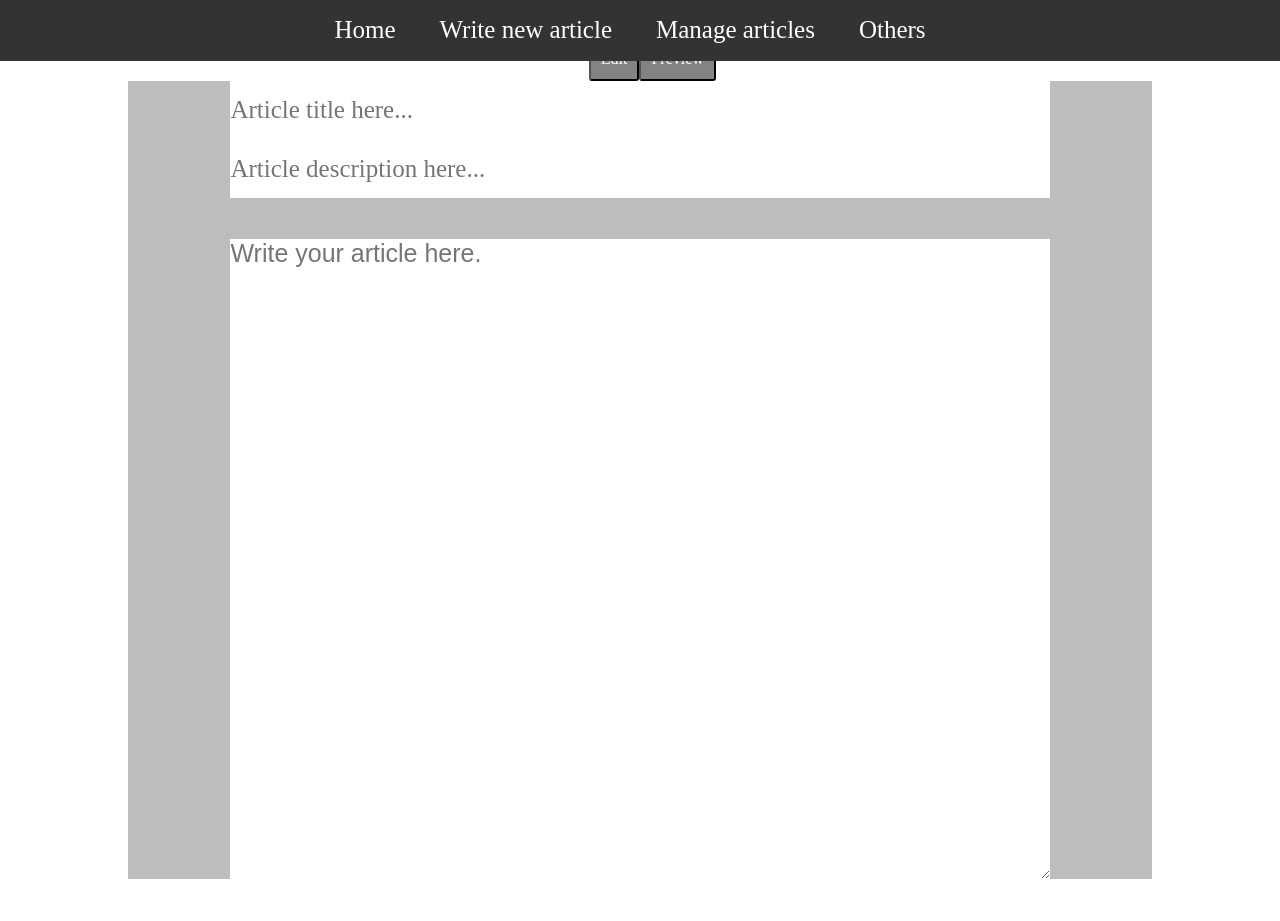
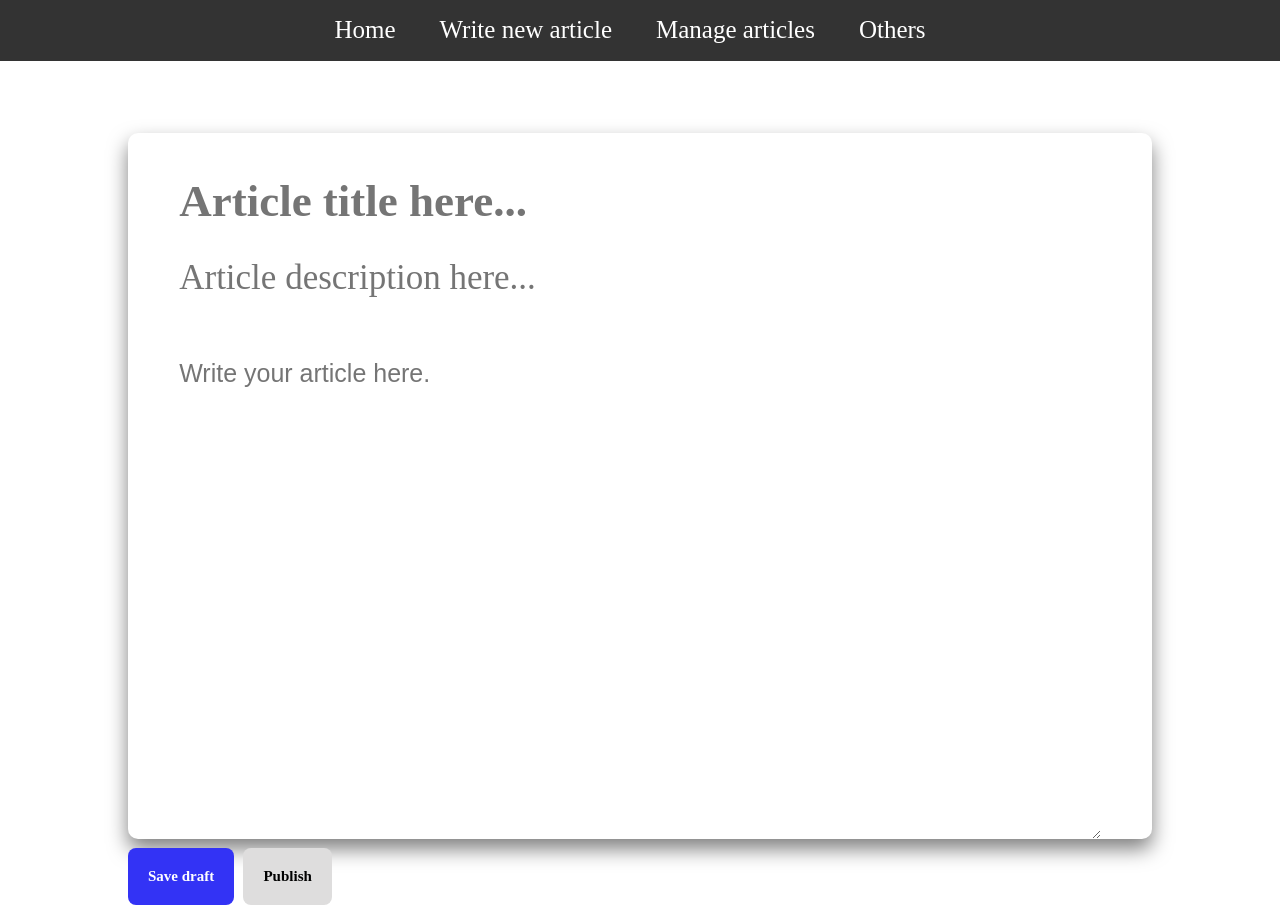
Before and after one commit to pedrohgoncalvess/cthaeh-blog-frontend, a SvelteKit app: page /data-garden/admin/menu/create-article in a window 1280 px wide. Before the commit the page ends 879 px from the top, so only its background shows below. Built offline with nearby package versions, Linux system fonts and the light colour scheme.

Commit message:
refac: improve styles

```diff
--- a/src/components/dataGarden/admin/createArticle/CreatingArticle.svelte
+++ b/src/components/dataGarden/admin/createArticle/CreatingArticle.svelte
@@ -1,9 +1,7 @@
 <script lang="ts">
-    // Import markdown conversion library
     import { marked } from 'marked'
     import HeaderAdmin from "../HeaderAdmin.svelte";
 
-    // Declare a variable to store the markdown data
     let markdown = ""
     let review = false
     let articleTitle = ""
@@ -26,19 +24,23 @@
             <div class="edit-container">
                 <div class="edit-article">
                     <div class="edit-main-infos">
-                        <input placeholder="Article title here..." required bind:value={articleTitle} type="text" class="input-form">
-                        <input placeholder="Article description here..." bind:value={articleDesc} required type="text" class="input-form">
+                        <input placeholder="Article title here..." required bind:value={articleTitle} type="text" class="input-form title-form">
+                        <input placeholder="Article description here..." bind:value={articleDesc} required type="text" class="input-form desc-form">
                     </div>
                     <textarea bind:value={markdown} class="article-text-area" placeholder="Write your article here." required></textarea>
                 </div>
             </div>
         {:else}
             <div class="preview-visu">
-                <h1>{articleTitle}</h1>
-                <h2>{articleDesc}</h2>
+                <h1 class="title-art">{articleTitle}</h1>
+                <h2 class="desc-art">{articleDesc}</h2>
                 <div class="preview-container">{@html marked(markdown)}</div>
             </div>
         {/if}
+        <div class="btns-container">
+            <button class="btn-save-art save">Save draft</button>
+            <button class="btn-save-art publish">Publish</button>
+        </div>
     </div>
     </div>
 </body>
@@ -48,6 +50,7 @@
     .main-container {
         display: flex;
         flex-direction: column;
+        margin: 5% auto auto auto;
     }
 
     .writing-article-container {
@@ -60,30 +63,37 @@
     .changing-visu {
         display: flex;
         flex-direction: row;
-        margin: auto;
         width: 10%;
-        justify-content: left;
     }
 
+
     .button-change {
+        width: 80%;
+        background-color: transparent;
+        border: none;
+        font-size: 25px;
         color: white;
-        border-radius: 3px;
-        padding: 10px;
-        width: 80%;
-        background-color: #838383;
     }
 
     .edit-container {
         display: flex;
-        background-color: #bdbdbd;
+        border-radius: 10px;
+        background-color: white;
+        box-shadow: 0 10px 20px rgb(0,0,0, .5);
     }
 
     .edit-article {
         display: flex;
         flex-direction: column;
-        width: 80%;
+        width: 90%;
         margin: auto;
-        background-color: #bdbdbd;
+    }
+
+    .edit-main-infos {
+        display: flex;
+        flex-direction: column;
+        width: 100%;
+        margin: 3% auto auto auto;
     }
 
     .input-form {
@@ -93,8 +103,32 @@
         font-size: 25px;
     }
 
-    .preview-container, .article-text-area {
+    .input-form:focus {
+        outline: none;
+    }
+
+    .title-form, .title-art {
+        font-size: 45px;
+        font-weight: bold;
+    }
+
+    .desc-form, .desc-art {
+        font-size: 35px;
+    }
+
+    .article-text-area {
         width: 100%;
+        margin: 5% auto auto auto;
+        height: 60vh;
+        background-color: white;
+        border: none;
+        padding: 0;
+        font-family: "Fira Code", sans-serif;
+        font-size: 25px;
+    }
+
+    .preview-container {
+        width: 95%;
         margin: 5% auto auto auto;
         height: 80vh;
         background-color: white;
@@ -104,10 +138,60 @@
         font-size: 25px;
     }
 
+    .article-text-area:focus {
+        outline: none;
+    }
+
     .preview-visu {
         display: flex;
         flex-direction: column;
-        text-align: center;
+        border-radius: 10px;
+        background-color: white;
+        box-shadow: 0 10px 20px rgb(0,0,0, .5);
+    }
+
+    .preview-visu h1, h2, .preview-container {
+        margin: 3% auto auto 5%;
+    }
+
+
+    .btns-container {
+        display: flex;
+        flex-direction: row;
+        width: 30%;
+    }
+
+    .btn-save-art {
+        border-radius: 8px;
+        padding: 20px;
+        font-size: 15px;
+        margin: 3% 3% 5% 0;
+    }
+
+    .save {
+        background-color: #3333f5;
+        color: white;
+        font-weight: bold;
+        border: none;
+        transition: .3s ease;
+    }
+
+    .publish {
+        background-color: #dedddd;
+        color: black;
+        font-weight: bold;
+        border: none;
+        transition: .3s ease;
+    }
+
+    .save:hover {
+        transform: scale(1.1);
+        background-color: #1717f1;
+    }
+
+    .publish:hover {
+        transform: scale(1.1);
+        background-color: #818181;
     }
 
 
```
